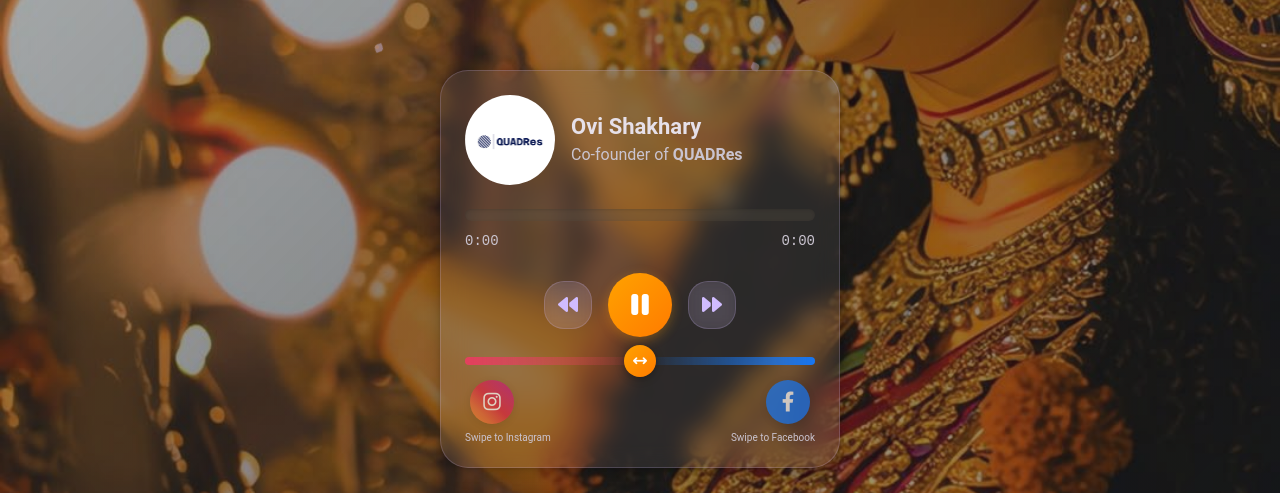
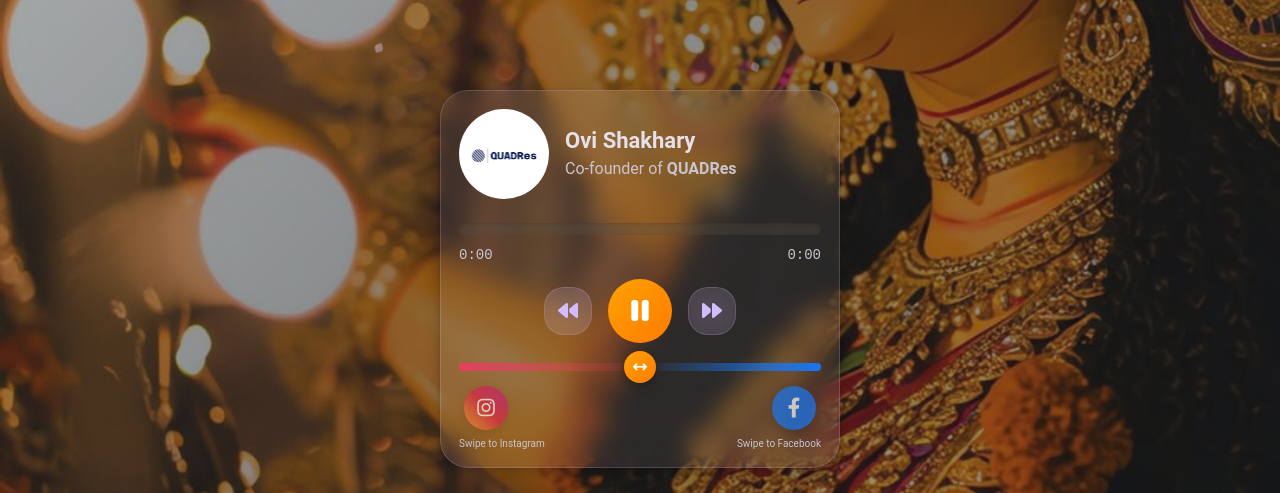
Before and after one commit to saikatroyrahul/QUADRes.ovi, a plain HTML site: page index.html in a window 1280 px wide. Both pictures are taken after a click on the button 640 px from the left and 612 px from the top of the page. Shown: the part 307-800 px from the top of the page. Drawn offline with Linux system fonts and the light colour scheme.

Commit message:
Update index.html

```diff
--- a/index.html
+++ b/index.html
@@ -12,7 +12,6 @@
       window.dataLayer = window.dataLayer || [];
       function gtag(){dataLayer.push(arguments);}
       gtag('js', new Date());
-
       gtag('config', 'G-3BB0ZSG4EY');
     </script>
 
@@ -31,6 +30,22 @@
             content:"";position:absolute;inset:0;
             background:linear-gradient(135deg,rgba(28,27,31,.3) 0%,rgba(28,27,31,.5) 50%,rgba(28,27,31,.4) 100%);
             z-index:0;
+        }
+
+        /* ---------- REMOVE BLUE TAP HIGHLIGHT & FOCUS OUTLINE ---------- */
+        * {
+            -webkit-tap-highlight-color: transparent;
+        }
+        button,
+        .live-viewer-counter,
+        .gift-button {
+            outline: none !important;
+        }
+        button:focus,
+        .live-viewer-counter:focus,
+        .gift-button:focus {
+            outline: none !important;
+            box-shadow: none !important;
         }
 
         /* ---------- CONTENT ---------- */
@@ -65,7 +80,7 @@
         .player-container{
             width:calc(100vw - 32px);max-width:400px;
             background:rgba(230,224,233,.08);backdrop-filter:blur(12px);-webkit-backdrop-filter:blur(12px);
-            border:1px solid rgba(208,188,255,.2);border-radius:28px;padding:24px;
+            border:1px solid rgba(208,188,255,.2);border-radius:28px;padding:18px;
             box-shadow:0 6px 16px rgba(0,0,0,.24),0 1px 4px rgba(0,0,0,.12);position:relative;z-index:2;
         }
         .top-section{display:flex;align-items:center;gap:16px;margin-bottom:24px}
@@ -102,7 +117,7 @@
         .time-display{display:flex;justify-content:space-between;font-size:14px;margin-top:12px;color:#CAC4D0;font-family:Roboto Mono,monospace}
 
         /* ---------- CONTROLS ---------- */
-        .controls{display:flex;justify-content:center;align-items:center;gap:16px;margin-top:24px}
+        .controls{display:flex;justify-content:center;align-items:center;gap:16px;margin-top:16px}
         button{
             background:rgba(208,188,255,.12);border:1px solid rgba(208,188,255,.2);
             color:#D0BCFF;font-size:20px;cursor:pointer;border-radius:20px;
```
